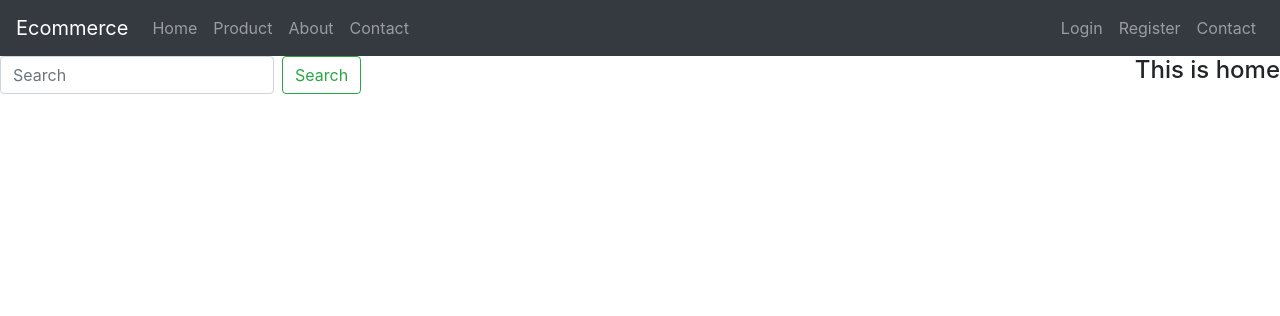
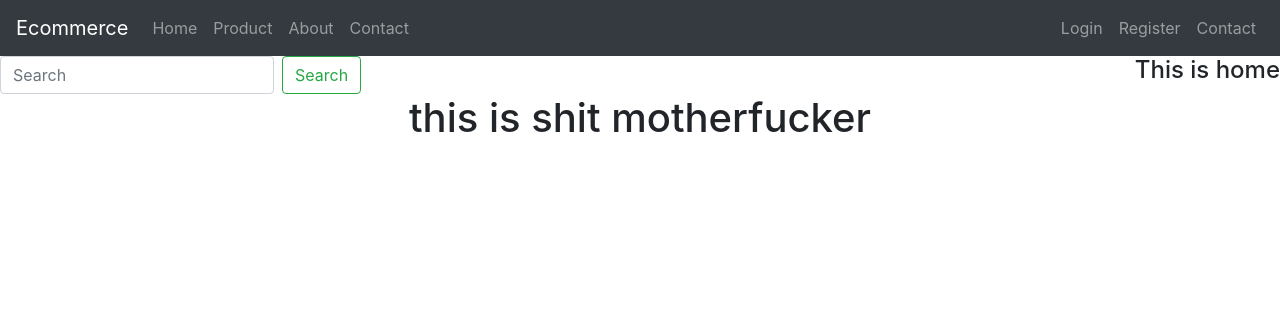
Before and after one commit to RomjanHossain/EcommerCe, a Django app: page / in a window 1280 px wide. Shown: the top 316 px of the page. Run offline with Django 3.2, Linux system fonts and the light colour scheme; some libraries are stand-ins or nearby versions.

Commit message:
Update home.html
asd

```diff
--- a/templates/home.html
+++ b/templates/home.html
@@ -79,6 +79,6 @@
     <script src="https://code.jquery.com/jquery-3.4.1.slim.min.js" integrity="sha384-J6qa4849blE2+poT4WnyKhv5vZF5SrPo0iEjwBvKU7imGFAV0wwj1yYfoRSJoZ+n" crossorigin="anonymous"></script>
     <script src="https://cdn.jsdelivr.net/npm/popper.js@1.16.0/dist/umd/popper.min.js" integrity="sha384-Q6E9RHvbIyZFJoft+2mJbHaEWldlvI9IOYy5n3zV9zzTtmI3UksdQRVvoxMfooAo" crossorigin="anonymous"></script>
     <script src="https://stackpath.bootstrapcdn.com/bootstrap/4.4.1/js/bootstrap.min.js" integrity="sha384-wfSDF2E50Y2D1uUdj0O3uMBJnjuUD4Ih7YwaYd1iqfktj0Uod8GCExl3Og8ifwB6" crossorigin="anonymous"></script>
+    <h1>this is shit motherfucker</h1>
 </body>
-
 </html>
```
